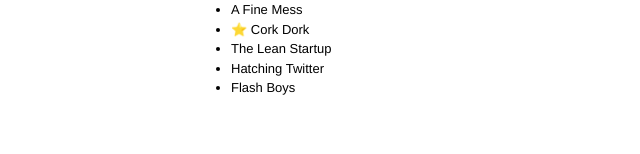
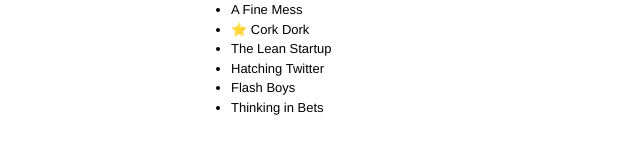
Before and after one commit to denis/denis.github.com, a Jekyll site: the page built from reading.md, in a window 1280 px wide. Shown: the part 275-429 px from the top of the page, without its empty margins (49-689 px from the left). Built offline with Jekyll 4.4.1, drawn with Linux system fonts in a browser that asks for light colours; comment, search, counter and statistics services are not loaded.

Commit message:
Add Thinking in Bets to reading

```diff
--- a/reading.md
+++ b/reading.md
@@ -21,3 +21,4 @@
 - The Lean Startup
 - Hatching Twitter
 - Flash Boys
+- Thinking in Bets
```
